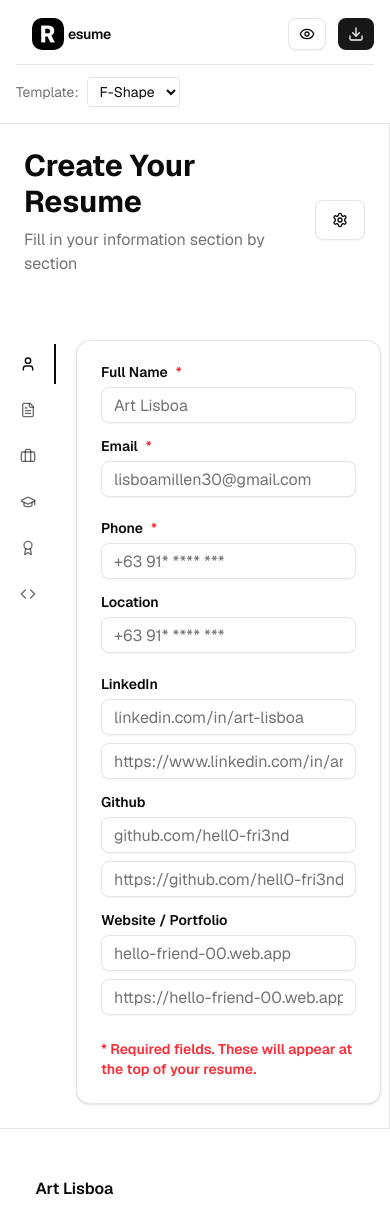
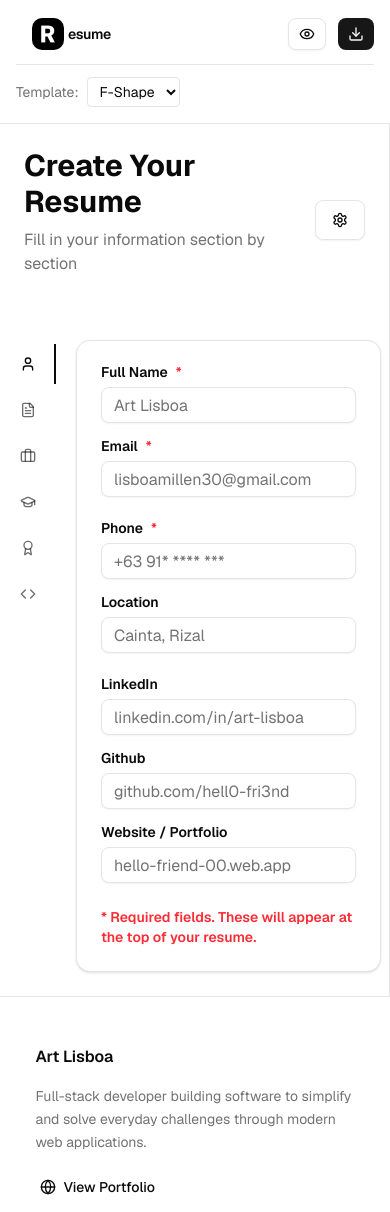
Before and after one commit to hell0-fri3nd/resume, a Next.js app: page /builder in a window 390 px wide. Shown: the top 1212 px of the page. Built offline with nearby package versions, Linux system fonts and the light colour scheme.

Commit message:
fix: re align the form by aligment the education year and fix the bug wher basis was phone number in location field

```diff
--- a/components/builder/forms/education-form.tsx
+++ b/components/builder/forms/education-form.tsx
@@ -85,12 +85,12 @@ export default function EducationForm({ resume, setResume }: EducationFormProps)
               className="bg-background border-border"/>
 
               <InputField
-              label='Degree'
-              required
-              placeholder="Bachelor of Science"
-              value={edu.degree}
-              onChange={(e) => handleUpdateEducation(edu.id, 'degree', e.target.value)}
+              label='Graduation Date'
+              type="date"
+              value={edu.graduationDate}
+              onChange={(e) => handleUpdateEducation(edu.id, 'graduationDate', e.target.value)}
               className="bg-background border-border"/>
+
 
             </div>
 
@@ -105,10 +105,11 @@ export default function EducationForm({ resume, setResume }: EducationFormProps)
               className="bg-background border-border"/>
 
               <InputField
-              label='Graduation Date'
-              type="date"
-              value={edu.graduationDate}
-              onChange={(e) => handleUpdateEducation(edu.id, 'graduationDate', e.target.value)}
+              label='Degree'
+              required
+              placeholder="Bachelor of Science"
+              value={edu.degree}
+              onChange={(e) => handleUpdateEducation(edu.id, 'degree', e.target.value)}
               className="bg-background border-border"/>
 
             </div>
--- a/components/builder/forms/information-form.tsx
+++ b/components/builder/forms/information-form.tsx
@@ -53,16 +53,16 @@ export default function InformationForm({ resume, setResume }: ContactFormProps)
           required
           type="tel"
           placeholder="+63 91* **** ***"
-          value={resume.contact.fullName}
+          value={resume.contact.phone}
           onChange={(e) => handleChange('phone', e.target.value)}
           className="bg-background border-border"/>
 
           <InputField
           label='Location'
-          type="tel"
-          placeholder="+63 91* **** ***"
-          value={resume.contact.fullName}
-          onChange={(e) => handleChange('phone', e.target.value)}
+          type="text"
+          placeholder="Cainta, Rizal"
+          value={resume.contact.location}
+          onChange={(e) => handleChange('location', e.target.value)}
           className="bg-background border-border"/>
 
         </div>
@@ -76,12 +76,6 @@ export default function InformationForm({ resume, setResume }: ContactFormProps)
             value={resume.contact.linkedin || ''}
             onChange={(e) => handleChange('linkedin', e.target.value)}
             className="bg-background border-border"/>
-
-            <InputField
-            placeholder="https://www.linkedin.com/in/art-lisboa/"
-            value={resume.contact.linkedin || ''}
-            onChange={(e) => handleChange('linkedin', e.target.value)}
-            className="bg-background border-border"/>
           </div>
 
           <div className="space-y-2">
@@ -92,11 +86,6 @@ export default function InformationForm({ resume, setResume }: ContactFormProps)
             onChange={(e) => handleChange('website', e.target.value)}
             className="bg-background border-border"/>
 
-            <InputField
-            placeholder="https://github.com/hell0-fri3nd"
-            value={resume.contact.linkedin || ''}
-            onChange={(e) => handleChange('linkedin', e.target.value)}
-            className="bg-background border-border"/>
           </div>
 
           <div className="space-y-2">
@@ -105,12 +94,6 @@ export default function InformationForm({ resume, setResume }: ContactFormProps)
             placeholder="hello-friend-00.web.app"
             value={resume.contact.website || ''}
             onChange={(e) => handleChange('website', e.target.value)}
-            className="bg-background border-border"/>
-
-            <InputField
-            placeholder="https://hello-friend-00.web.app"
-            value={resume.contact.linkedin || ''}
-            onChange={(e) => handleChange('linkedin', e.target.value)}
             className="bg-background border-border"/>
           </div>
 
```
